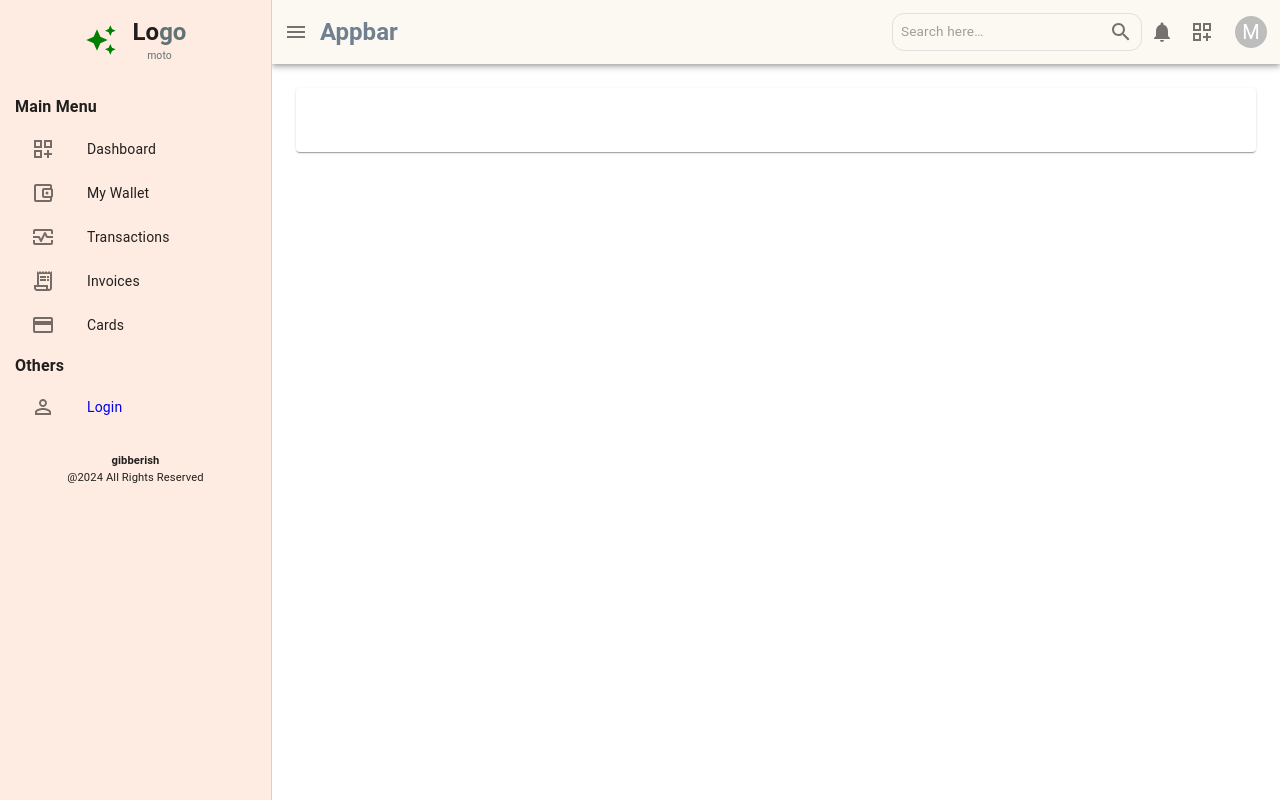
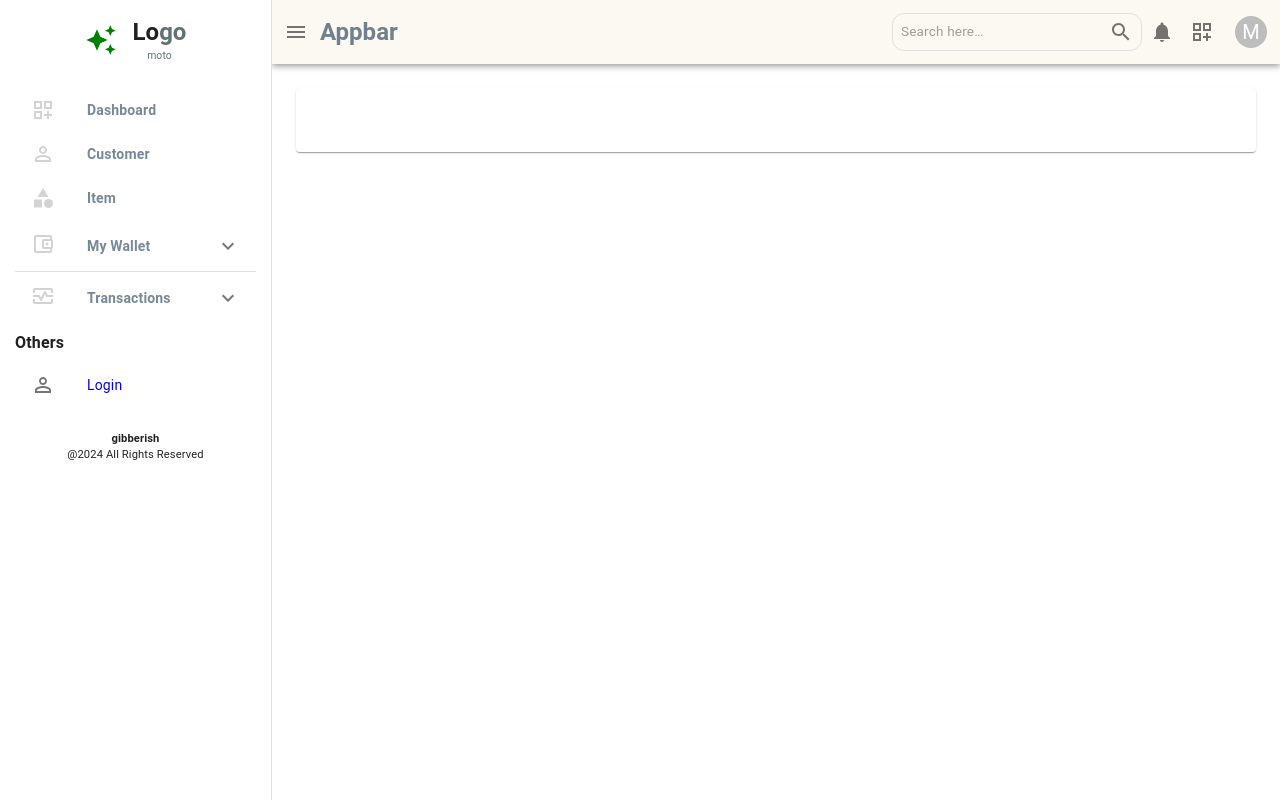
Before and after one commit to owaisezarger/app-layout-appbar-drawer-react-ts-mui, a React (Vite) app: page / in a window 1280 px wide. Built offline with nearby package versions, Linux system fonts and the light colour scheme.

Commit message:
add accordion

```diff
--- a/src/components/layout/subComponents/appbar/MobileAppbar.tsx
+++ b/src/components/layout/subComponents/appbar/MobileAppbar.tsx
@@ -1,5 +1,5 @@
 import React from "react";
-import { AppBar, IconButton, Toolbar, Box } from "@mui/material";
+import { AppBar, IconButton, Toolbar, Box, Typography } from "@mui/material";
 import MenuIcon from "@mui/icons-material/Menu";
 import NavbarItems from "./NavbarItems";
 
@@ -37,9 +37,14 @@ const MobileNavbar: React.FC<MobileNavbarProps> = ({
             alignItems: "center",
           }}
         >
-          <IconButton onClick={handleToggle} size="large" disableRipple>
-            <MenuIcon />
-          </IconButton>
+          <Box display="flex" alignItems="center">
+            <IconButton onClick={handleToggle} size="large" disableRipple>
+              <MenuIcon />
+            </IconButton>
+            <Typography variant="h5" color="slategray" fontWeight="bold">
+              Appbar
+            </Typography>
+          </Box>
           <Box>
             <NavbarItems isOpen={isOpen} />
           </Box>
--- a/src/components/layout/subComponents/drawer/Drawer.tsx
+++ b/src/components/layout/subComponents/drawer/Drawer.tsx
@@ -12,7 +12,7 @@ const Sidebar: React.FC<SidebarProps> = ({ isOpen, onClose }) => {
   const drawerStyles = {
     "& .MuiDrawer-paper": {
       width: { sm: "17em" },
-      backgroundColor: "#FEECE2",
+      backgroundColor: "white",
       boxShadow: "rgba(0.05, 0.05, 0.05, 0.05) ",
       overflowX: "auto",
       px: "15px",
--- a/src/components/layout/subComponents/drawer/MainMenuItems.tsx
+++ b/src/components/layout/subComponents/drawer/MainMenuItems.tsx
@@ -1,9 +1,12 @@
+import React, { useState } from "react";
 import {
-  Box,
   List,
   ListItem,
   ListItemIcon,
   ListItemText,
+  Accordion,
+  AccordionSummary,
+  AccordionDetails,
   Typography,
 } from "@mui/material";
 import {
@@ -13,59 +16,152 @@ import {
   MonitorHeartOutlined as MonitorHeartOutlinedIcon,
   ReceiptLongOutlined as ReceiptLongOutlinedIcon,
 } from "@mui/icons-material";
+import ExpandMoreIcon from "@mui/icons-material/ExpandMore";
+import PersonOutlineOutlinedIcon from "@mui/icons-material/PersonOutlineOutlined";
+import CategoryIcon from "@mui/icons-material/Category";
+import { Link } from "react-router-dom";
 
 interface MenuItem {
   text: string;
   icon: JSX.Element;
   subMenuItems?: MenuItem[];
+  route?: string;
 }
 
 const mainMenuItems: MenuItem[] = [
-  { text: "Dashboard", icon: <DashboardCustomizeOutlinedIcon /> },
+  {
+    text: "Dashboard",
+    icon: <DashboardCustomizeOutlinedIcon />,
+    route: "/test",
+  },
+  {
+    text: "Customer",
+    icon: <PersonOutlineOutlinedIcon />,
+    route: "/customer",
+  },
+  { text: "Item", icon: <CategoryIcon />, route: "/item" },
   {
     text: "My Wallet",
     icon: <AccountBalanceWalletOutlinedIcon />,
+    route: "/test",
+    subMenuItems: [
+      { text: "Transactions", icon: <MonitorHeartOutlinedIcon /> },
+      { text: "Invoices", icon: <ReceiptLongOutlinedIcon /> },
+      { text: "Cards", icon: <CreditCardOutlinedIcon /> },
+    ],
   },
   {
     text: "Transactions",
     icon: <MonitorHeartOutlinedIcon />,
+    route: "/test",
+    subMenuItems: [
+      { text: "Credit", icon: <ReceiptLongOutlinedIcon /> },
+      { text: "Debit", icon: <MonitorHeartOutlinedIcon /> },
+    ],
   },
-  { text: "Invoices", icon: <ReceiptLongOutlinedIcon /> },
-  { text: "Cards", icon: <CreditCardOutlinedIcon /> },
 ];
 
-const MainMenuItems: React.FC = () => {
+const MenuItemComponent: React.FC<{ item: MenuItem }> = ({ item }) => {
+  const [expanded, setExpanded] = useState(false);
+
+  const handleClick = () => {
+    setExpanded(!expanded);
+  };
+
   return (
     <>
+      {item.subMenuItems ? (
+        <Accordion
+          expanded={expanded}
+          onChange={handleClick}
+          sx={{
+            boxShadow: "none",
+            color: "slategray",
+            fontWeight: "bold",
+          }}
+          disableGutters
+        >
+          <AccordionSummary expandIcon={<ExpandMoreIcon />}>
+            <ListItemIcon sx={{ color: "lightgray" }}>{item.icon}</ListItemIcon>
+            <ListItemText
+              primary={
                 <Typography
                   variant="body2"
-        sx={{ mt: 2, fontSize: "1rem", fontWeight: "bold" }}
+                  style={{ fontWeight: "bold", color: "lightslategray" }}
                 >
-        Main Menu
+                  {item.text}
                 </Typography>
-      <List>
-        {mainMenuItems.map((item) => (
-          <ListItem key={item.text}>
-            <Box
+              }
+            />
+          </AccordionSummary>
+          <AccordionDetails>
+            <List sx={{ mt: -3 }}>
+              {item.subMenuItems.map((subItem, index) => (
+                <ListItem
+                  key={index}
+                  component={Link}
+                  to={subItem.route || "#"}
                   sx={{
-                display: "flex",
-                justifyContent: "space-between",
-                alignItems: "center",
-                width: "100%",
+                    paddingLeft: 0,
+                    boxShadow: "none",
+                    textDecoration: "none",
+                    color: "slategray",
+                    fontWeight: "bold",
                   }}
                 >
-              <Box sx={{ display: "flex", alignItems: "center" }}>
-                <ListItemIcon>{item.icon}</ListItemIcon>
+                  <ListItemIcon sx={{ color: "lightgray" }}>
+                    {subItem.icon}
+                  </ListItemIcon>
                   <ListItemText
-                  primary={<Typography variant="body2">{item.text}</Typography>}
+                    primary={
+                      <Typography
+                        variant="body2"
+                        style={{ fontWeight: "bold", color: "lightslategray" }}
+                      >
+                        {subItem.text}
+                      </Typography>
+                    }
                   />
-              </Box>
-            </Box>
                 </ListItem>
               ))}
             </List>
+          </AccordionDetails>
+        </Accordion>
+      ) : (
+        <ListItem
+          component={Link}
+          to={item.route || "#"}
+          sx={{
+            textDecoration: "none",
+            color: "slategray",
+            fontWeight: "bold",
+          }}
+        >
+          <ListItemIcon sx={{ color: "lightgray" }}>{item.icon}</ListItemIcon>
+          <ListItemText
+            primary={
+              <Typography
+                variant="body2"
+                style={{ fontWeight: "bold", color: "lightslategray" }}
+              >
+                {item.text}
+              </Typography>
+            }
+          />
+        </ListItem>
+      )}
     </>
   );
 };
 
-export default MainMenuItems;
+const MainMenu: React.FC = () => {
+  return (
+    <List>
+      {mainMenuItems.map((item, index) => (
+        <MenuItemComponent key={index} item={item} />
+      ))}
+    </List>
+  );
+};
+
+export default MainMenu;
```
Lines whose indentation alone changed are shown as unchanged.
